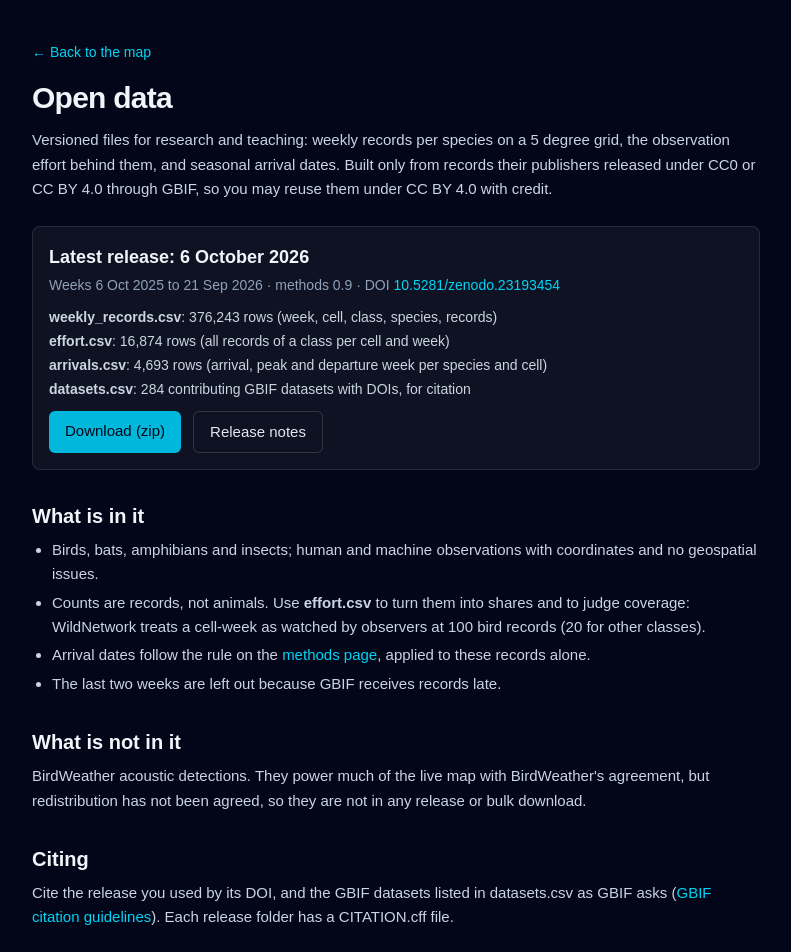
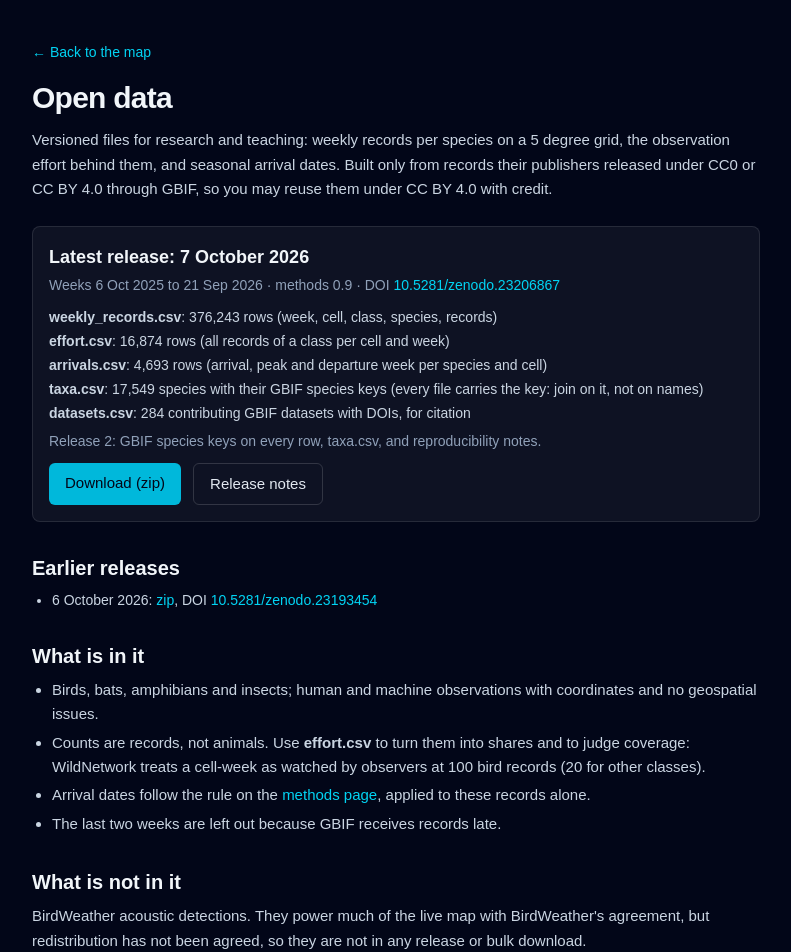
Before and after one commit to arunrajiah/wildnetwork, a Next.js app: page /data in a window 1280 px wide. Shown: the top 952 px of the page, without its empty margins (244-1035 px from the left). Built offline with nearby package versions, Linux system fonts and the light colour scheme; no server answers.

Commit message:
Open data release 2 (DOI 10.5281/zenodo.23206867) on /data, concept DOI, earlier releases list

```diff
--- a/src/app/data/page.tsx
+++ b/src/app/data/page.tsx
@@ -1,7 +1,7 @@
 import type { Metadata } from "next";
 import Link from "next/link";
 import { METHODS_VERSION, OBSERVED } from "@/lib/methods";
-import { DATA_RELEASES } from "@/lib/site";
+import { DATA_CONCEPT_DOI, DATA_RELEASES } from "@/lib/site";
 
 export const metadata: Metadata = {
   title: "Open data: weekly wildlife records, effort and arrival dates",
@@ -31,8 +31,10 @@ export default function Data() {
               <li><b>weekly_records.csv</b>: {latest.rows.weekly.toLocaleString("en-GB")} rows (week, cell, class, species, records)</li>
               <li><b>effort.csv</b>: {latest.rows.effort.toLocaleString("en-GB")} rows (all records of a class per cell and week)</li>
               <li><b>arrivals.csv</b>: {latest.rows.arrivals.toLocaleString("en-GB")} rows (arrival, peak and departure week per species and cell)</li>
+              {latest.rows.taxa ? <li><b>taxa.csv</b>: {latest.rows.taxa.toLocaleString("en-GB")} species with their GBIF species keys (every file carries the key: join on it, not on names)</li> : null}
               <li><b>datasets.csv</b>: {latest.rows.datasets.toLocaleString("en-GB")} contributing GBIF datasets with DOIs, for citation</li>
             </ul>
+            {latest.notes && <p className="mt-2 text-sm text-slate-400">{latest.notes}</p>}
             <p className="mt-3 flex flex-wrap gap-3">
               <a href={latest.zip} className="inline-block rounded-md bg-cyan-500 px-4 py-2 font-medium text-slate-950 hover:bg-cyan-400">Download (zip)</a>
               <a href={latest.url} className="inline-block rounded-md border border-white/15 px-4 py-2 text-slate-200 hover:bg-white/5">Release notes</a>
@@ -40,6 +42,17 @@ export default function Data() {
           </section>
         ) : (
           <p className="mt-6 rounded-lg border border-white/10 bg-white/5 p-4 text-sm">The first release is being prepared.</p>
+        )}
+
+        {DATA_RELEASES.length > 1 && (
+          <>
+            <h2 className="mt-8 text-xl font-semibold text-slate-100">Earlier releases</h2>
+            <ul className="mt-2 list-disc pl-5 space-y-1 text-sm">
+              {DATA_RELEASES.slice(1).map((r) => (
+                <li key={r.date}>{fmt(r.date)}: <a href={r.zip} className="text-cyan-400 hover:underline">zip</a>{r.doi ? <>, DOI <a href={`https://doi.org/${r.doi}`} className="text-cyan-400 hover:underline">{r.doi}</a></> : null}</li>
+              ))}
+            </ul>
+          </>
         )}
 
         <h2 className="mt-8 text-xl font-semibold text-slate-100">What is in it</h2>
@@ -58,7 +71,8 @@ export default function Data() {
 
         <h2 className="mt-8 text-xl font-semibold text-slate-100">Citing</h2>
         <p className="mt-2">
-          Cite the release you used{latest?.doi ? " by its DOI" : ""}, and the GBIF datasets listed in datasets.csv as GBIF asks
+          Cite the release you used{latest?.doi ? " by its DOI" : ""} (to refer to the data in general, the DOI{" "}
+          <a href={`https://doi.org/${DATA_CONCEPT_DOI}`} className="text-cyan-400 hover:underline">{DATA_CONCEPT_DOI}</a> always points to the newest release), and the GBIF datasets listed in datasets.csv as GBIF asks
           (<a href="https://www.gbif.org/citation-guidelines" className="text-cyan-400 hover:underline">GBIF citation guidelines</a>). Each release folder has a CITATION.cff file.
         </p>
 
--- a/src/lib/site.ts
+++ b/src/lib/site.ts
@@ -7,7 +7,19 @@ export const SITE_DESCRIPTION =
 export const speciesSlug = (scientificName: string) => scientificName.toLowerCase().replace(/\s+/g, "-");
 
 /** Open data releases (GBIF-derived only), newest first. Built by scripts/release.mts and attached to a GitHub release. */
-export const DATA_RELEASES: { date: string; url: string; zip: string; weeks: string; rows: { weekly: number; effort: number; arrivals: number; datasets: number }; doi?: string }[] = [
+/** Concept DOI: always resolves to the newest release, so it is the one to cite for "the WildNetwork open data". */
+export const DATA_CONCEPT_DOI = "10.5281/zenodo.23193453";
+
+export const DATA_RELEASES: { date: string; url: string; zip: string; weeks: string; rows: { weekly: number; effort: number; arrivals: number; datasets: number; taxa?: number }; doi?: string; notes?: string }[] = [
+  {
+    date: "2026-10-07",
+    url: "https://github.com/arunrajiah/wildnetwork/releases/tag/data-2026-10-07",
+    zip: "https://github.com/arunrajiah/wildnetwork/releases/download/data-2026-10-07/wildnetwork-open-2026-10-07.zip",
+    weeks: "6 Oct 2025 to 21 Sep 2026",
+    rows: { weekly: 376243, effort: 16874, arrivals: 4693, datasets: 284, taxa: 17549 },
+    doi: "10.5281/zenodo.23206867",
+    notes: "Release 2: GBIF species keys on every row, taxa.csv, and reproducibility notes.",
+  },
   {
     date: "2026-10-06",
     url: "https://github.com/arunrajiah/wildnetwork/releases/tag/data-2026-10-06",
```
